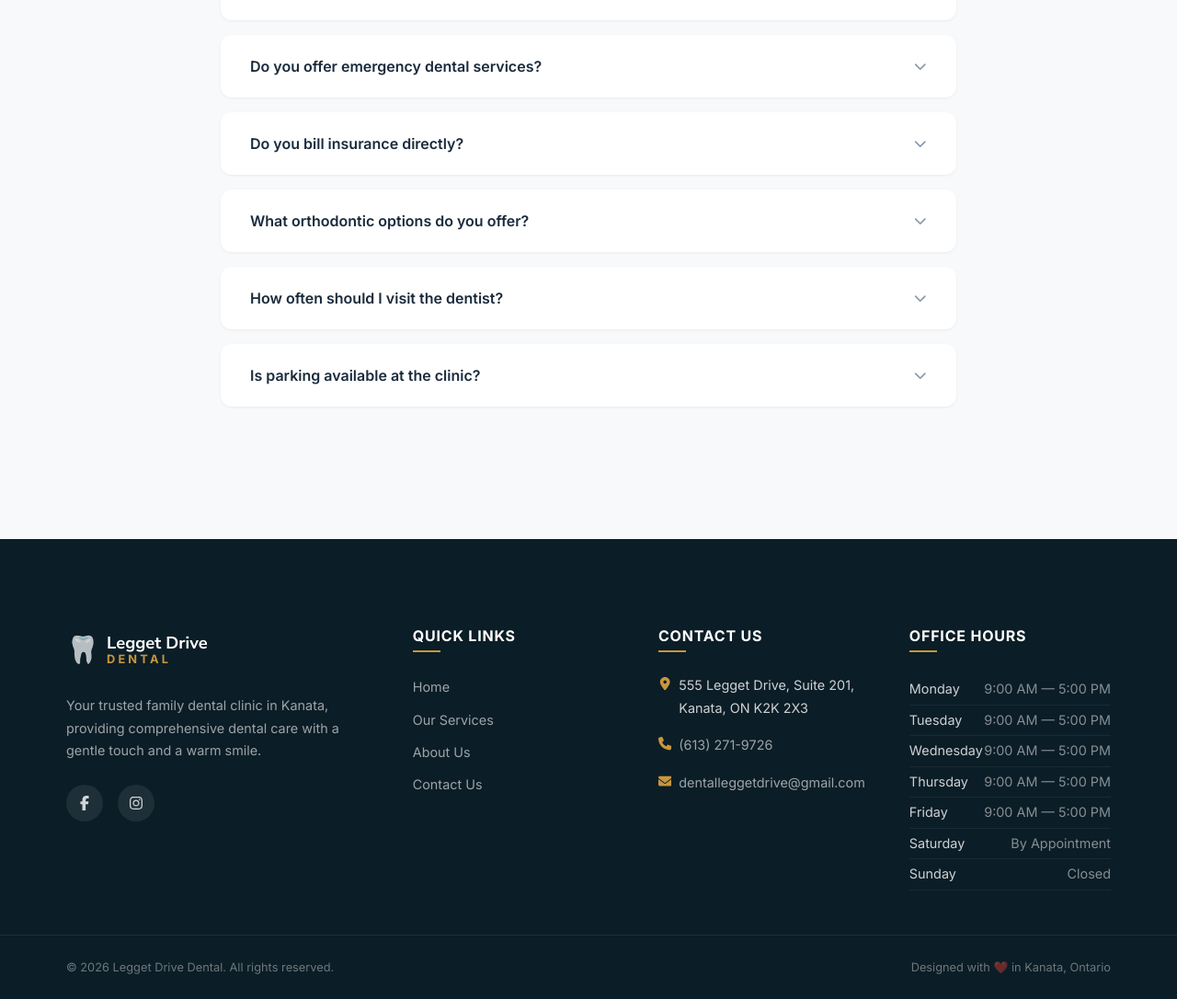
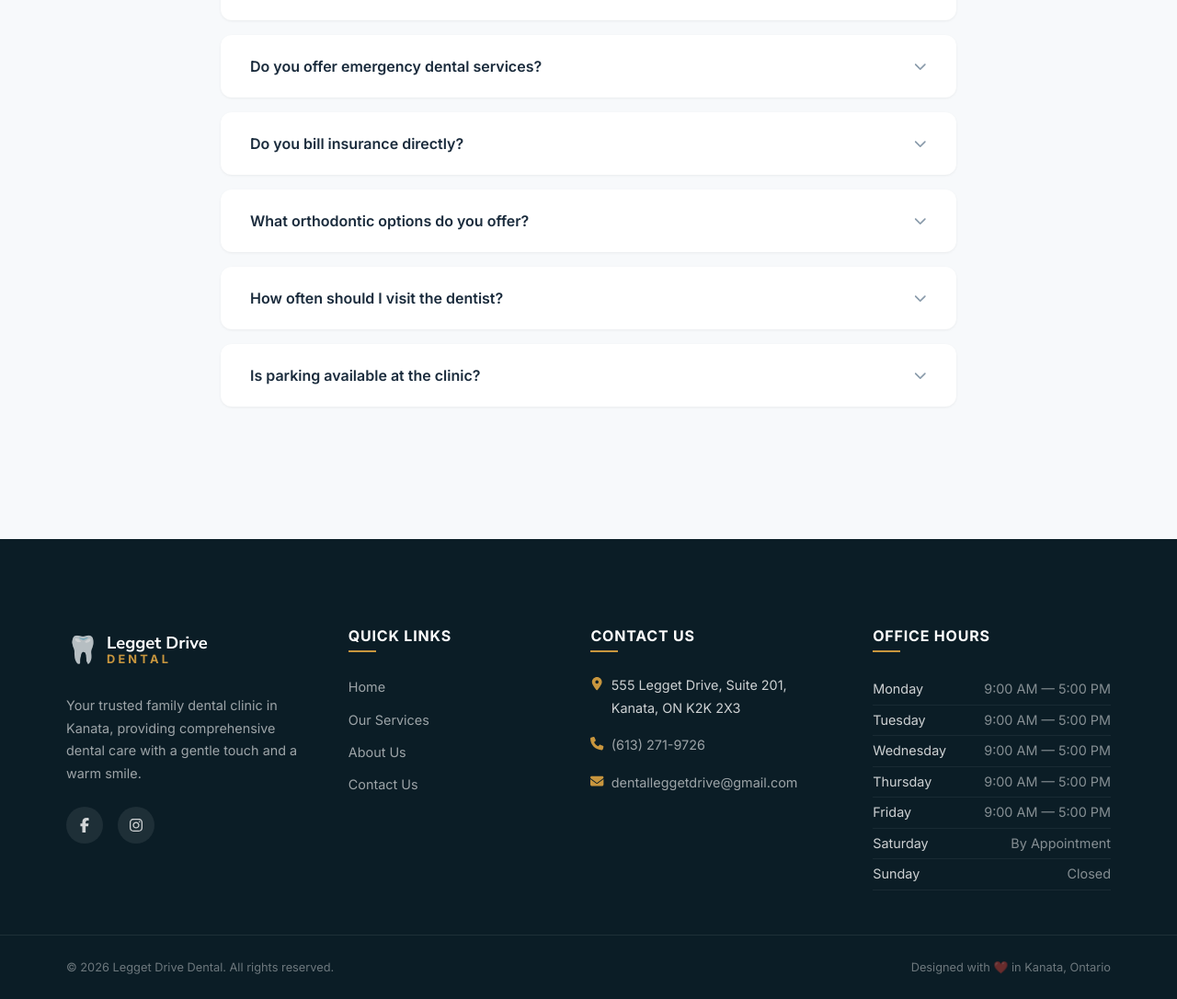
Before and after one commit to kunwar91/leggetDriveDental, a React (Vite) app: page /contact in a window 1280 px wide. Shown: the part 2570-3656 px from the top of the page at 92% size. Built offline with nearby package versions, Linux system fonts and the light colour scheme.

Commit message:
fix footer spacing

```diff
--- a/src/components/Footer.css
+++ b/src/components/Footer.css
@@ -9,7 +9,7 @@
 
 .footer__grid {
     display: grid;
-    grid-template-columns: 1.5fr 1fr 1fr 1fr;
+    grid-template-columns: 1.2fr 1fr 1.2fr 1.2fr;
     gap: var(--space-2xl);
 }
 
```
